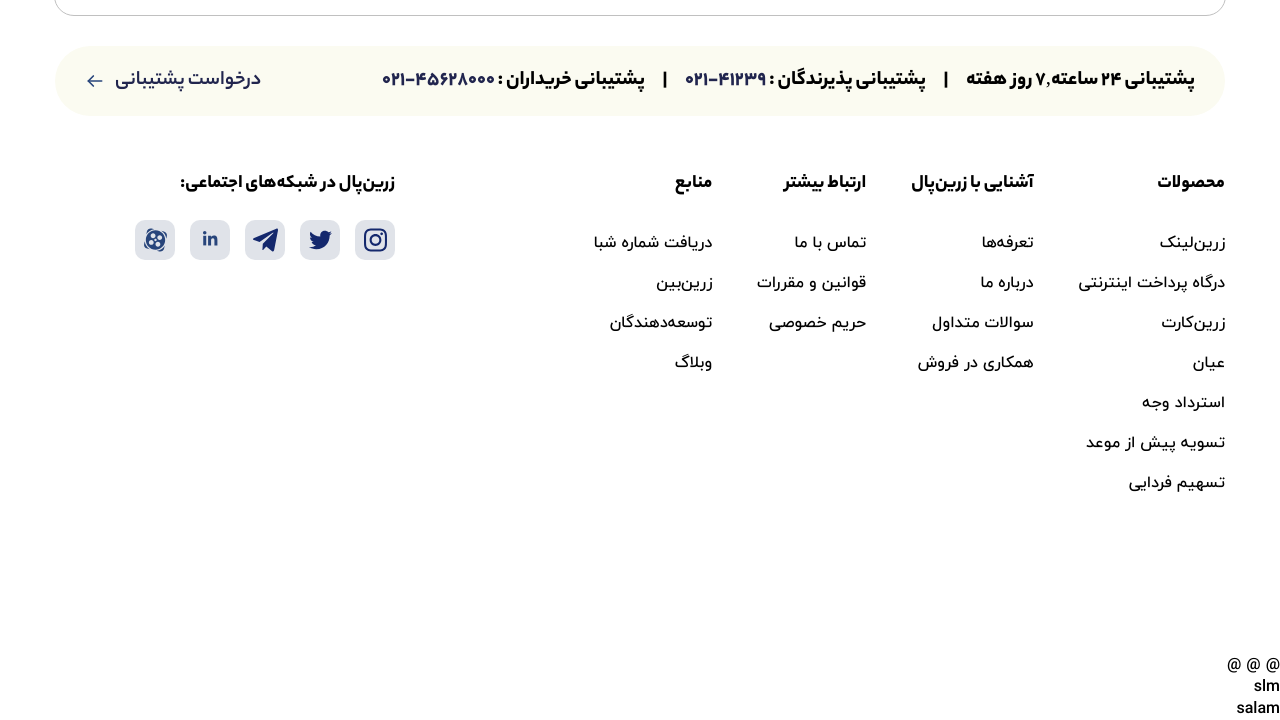
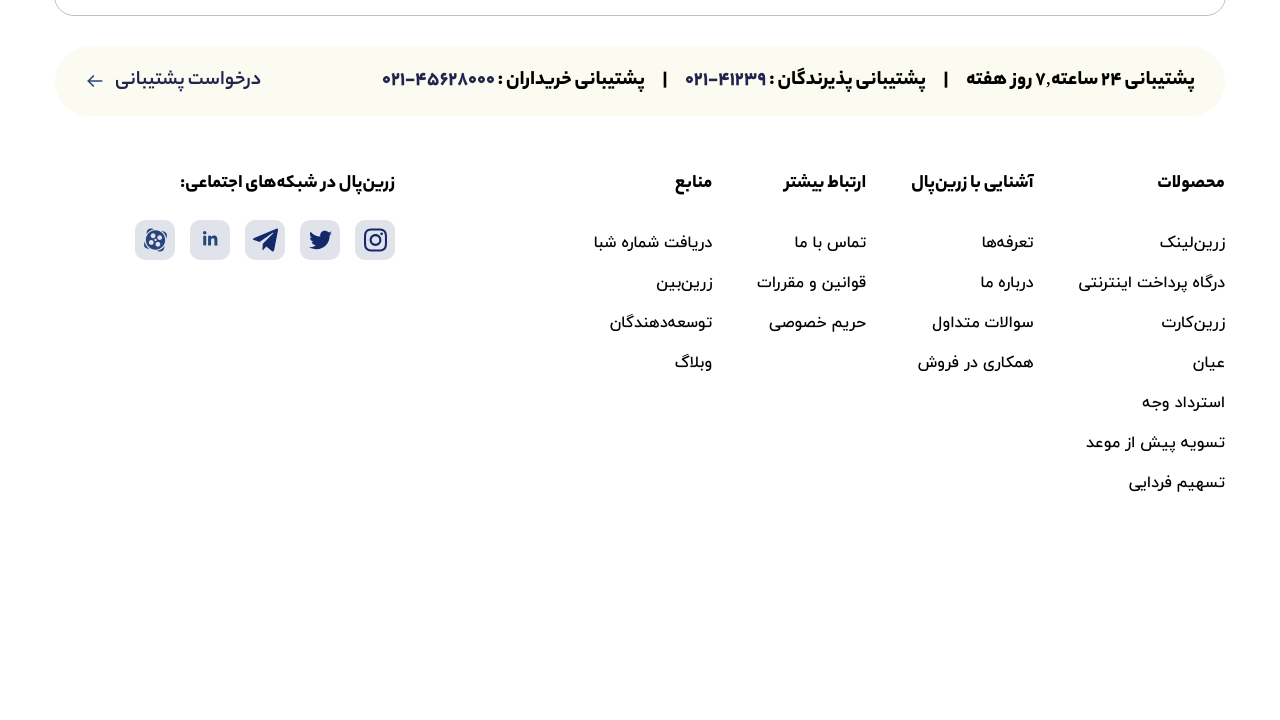
Before and after one commit to Hesamp-313/Zarinpal, a plain HTML site: page index.html in a window 1280 px wide. Shown: the part 4186-4906 px from the top of the page. After the commit the page ends 4840 px from the top, so only its background shows below. Drawn offline with Linux system fonts and the light colour scheme.

Commit message:
delete additional code at last

```diff
--- a/index.html
+++ b/index.html
@@ -468,11 +468,7 @@
       <img src="images/bell.svg" alt="">
     </div>
 
-    <a>@</a>
-    <a>@</a>
-    <a>@</a>
-    <p>slm</p>
-    <p>salam</p>
+
 
     <script src="./js/script.js"></script>
   </body>
```
